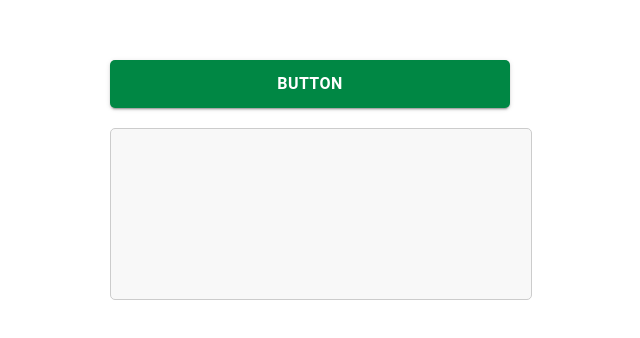
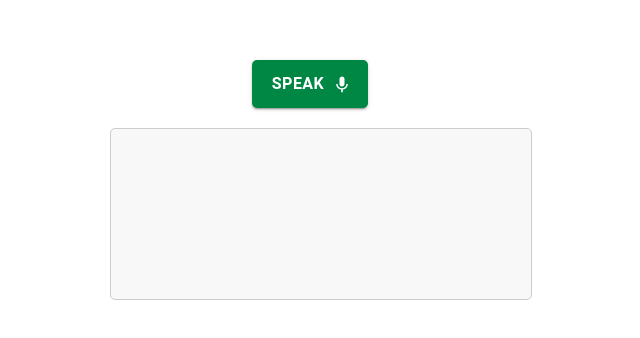
Before and after one commit to Nurseit03/speech-app, a React (Create React App) app: page / in a window 1280 px wide. Shown: the part 140-478 px from the top of the page, without its empty margins (330-970 px from the left). Built offline with nearby package versions, Linux system fonts and the light colour scheme.

Commit message:
add useSpeechToText hooks, install mui icons

```diff
--- a/package.json
+++ b/package.json
@@ -5,6 +5,7 @@
   "dependencies": {
     "@emotion/react": "^11.11.4",
     "@emotion/styled": "^11.11.0",
+    "@mui/icons-material": "^5.15.13",
     "@mui/material": "^5.15.13",
     "@testing-library/jest-dom": "^5.17.0",
     "@testing-library/react": "^13.4.0",
--- /dev/null
+++ b/src/components/hooks/useSpeechToText.tsx
@@ -0,0 +1,78 @@
+import { useEffect, useRef, useState } from "react";
+
+interface SpeechRecognitionOptions {
+  interimResults?: boolean;
+  lang?: string;
+  continuous?: boolean;
+}
+
+const useSpeechToText = (options: SpeechRecognitionOptions = {}) => {
+  const [isListening, setIsListening] = useState(false);
+  const [transcript, setTranscript] = useState("");
+  const recgonitionRef = useRef<any>(null);
+
+  useEffect(() => {
+    if (!("webkitSpeechRecognition" in window)) {
+      console.error("Web speeaach api is not supported");
+      return;
+    }
+
+    recgonitionRef.current = new  (window as any).webkitSpeechRecognition();
+    const recognition = recgonitionRef.current;
+    recgonitionRef.current.interimResults = options.interimResults || true;
+    recgonitionRef.current.lang = options.lang || "en-US";
+    recgonitionRef.current.continuous = options.continuous || false;
+
+    if ("webkitSpeechGrammarList" in window) {
+      const grammar =
+        "#JSGF V1.0; grammar punctuation; public <punc> = . | , | ? | ! | ; | : ;";
+      const speechRecognitionList = new  (window as any).webkitSpeechGrammarList();
+      speechRecognitionList.addFromString(grammar, 1);
+      recognition.grammars = speechRecognitionList;
+    }
+
+    recognition.onresult = (event: any) => {
+      let text = "";
+      for (let i = 0; i < event.results.length; i++) {
+        text += event.results[i][0].transcript;
+      }
+      setTranscript(text);
+    };
+
+    recognition.onerror = (event: any) => {
+      console.error("Speech recognition error: ", event.error);
+    };
+
+    recognition.onend = () => {
+      setIsListening(false);
+      setTranscript("");
+    };
+
+    return () => {
+      recognition.stop();
+    };
+  }, []);
+
+  const startListening = () => {
+    if (recgonitionRef.current && !isListening) {
+      recgonitionRef.current.start();
+      setIsListening(true);
+    }
+  };
+
+  const stopListening = () => {
+    if (recgonitionRef.current && isListening) {
+      recgonitionRef.current.stop();
+      setIsListening(false);
+    }
+  };
+
+  return {
+    isListening,
+    transcript,
+    startListening,
+    stopListening,
+  };
+};
+
+export default useSpeechToText;
--- a/src/components/voice-input/index.tsx
+++ b/src/components/voice-input/index.tsx
@@ -1,9 +1,27 @@
 import { Box } from "@mui/material";
 import { useState } from "react";
 import Button from "../ui/Button";
+import useSpeechToText from "../hooks/useSpeechToText";
+import KeyboardVoiceIcon from "@mui/icons-material/KeyboardVoice";
 
 export const VoiceInput = () => {
   const [textInput, setTextInput] = useState("");
+
+  const { isListening, transcript, startListening, stopListening } =
+    useSpeechToText({ continuous: true });
+
+  const startStopListening = () => {
+    isListening ? stopVoiceInput() : startListening();
+  };
+
+  const stopVoiceInput = () => {
+    setTextInput(
+      (prevVal) =>
+        prevVal +
+        (transcript.length ? (prevVal.length ? "" : "") + transcript : "")
+    );
+    stopListening();
+  };
 
   return (
     <Box
@@ -16,17 +34,22 @@ export const VoiceInput = () => {
       }}
     >
       <Button
+        onClick={() => {
+          startStopListening();
+        }}
+        endIcon={<KeyboardVoiceIcon />}
         sx={{
-          backgroundColor: "#008744",
+          backgroundColor: isListening ? "#d62d20" : "#008744",
           color: "white",
           padding: "10px 20px",
           border: "none",
           borderRadius: "5px",
           cursor: "pointer",
           transition: "background-color 0.3 ease",
+          width: "min-content"
         }}
       >
-        Button
+        {isListening ? "Stop listening" : "Speak"}
       </Button>
       <textarea
         style={{
@@ -41,7 +64,15 @@ export const VoiceInput = () => {
           backgroundColor: "#f8f8f8",
           color: "#333",
         }}
-        value={textInput}
+        disabled={isListening}
+        value={
+          isListening
+            ? textInput +
+              (transcript.length
+                ? (textInput.length ? "" : "") + transcript
+                : "")
+            : textInput
+        }
         onChange={(e: any) => {
           setTextInput(e.target.value);
         }}
```
Also changed, not shown: 1 other file (tests, documents, lock files or other folders).
